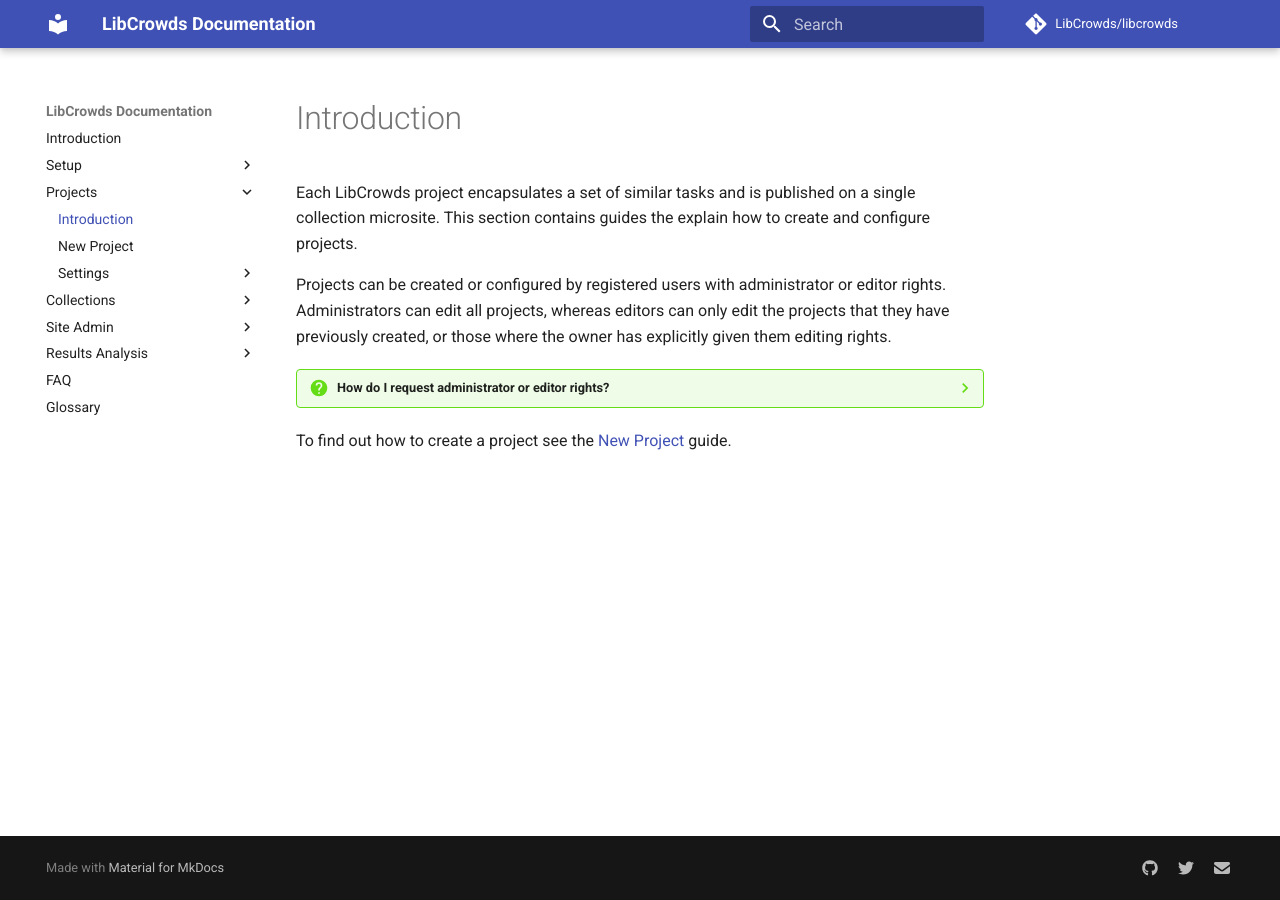
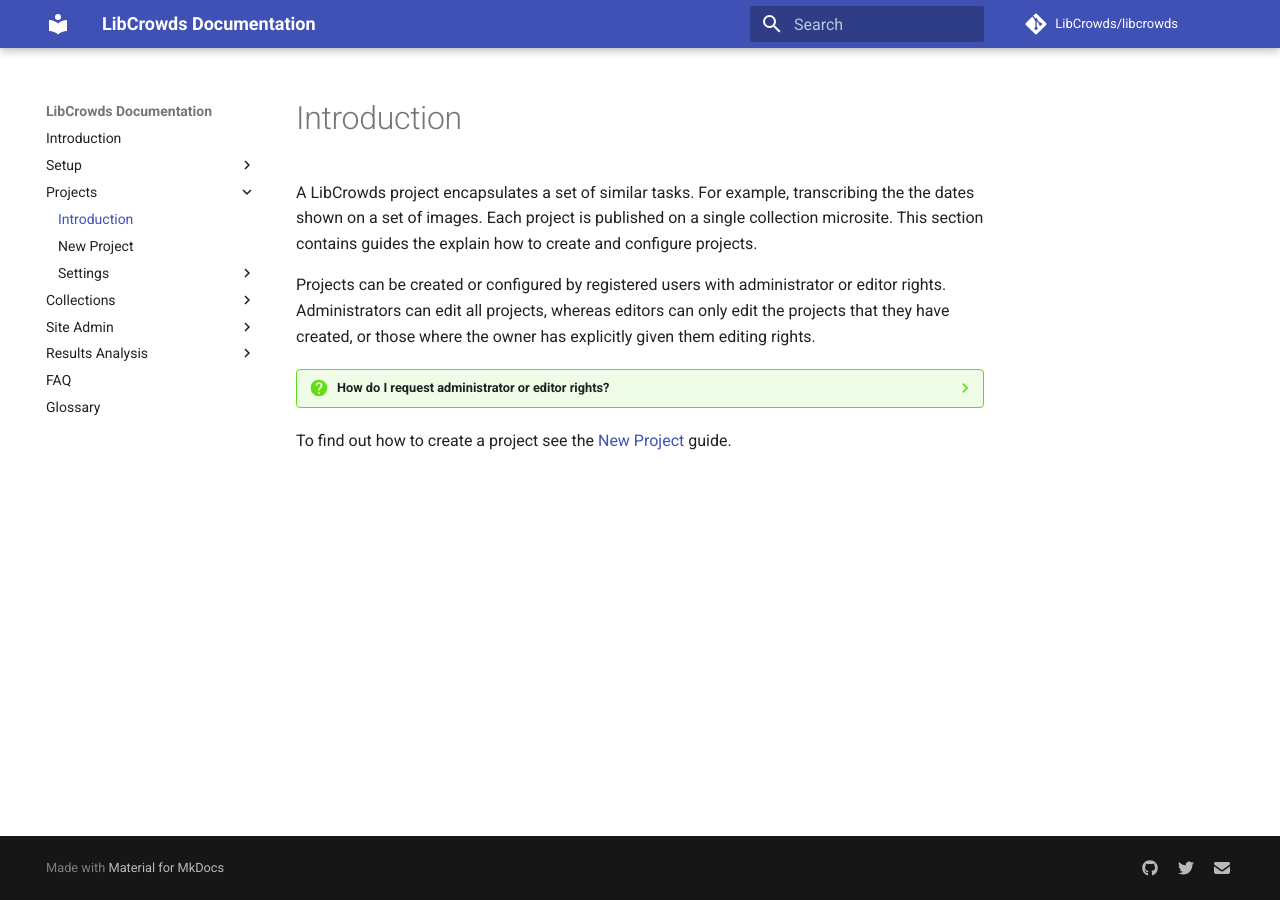
Before and after one commit to LibCrowds/docs, an MkDocs documentation site: the page built from docs/projects/introduction.md, in a window 1280 px wide. Built offline with MkDocs 1.6.1 and Material for MkDocs 9.7.7, drawn with Linux system fonts in a browser that asks for light colours; comment, search, counter and statistics services are not loaded; old or Windows-style settings are respelled for this version of MkDocs.

Commit message:
Update docs

```diff
--- a/docs/projects/introduction.md
+++ b/docs/projects/introduction.md
@@ -1,11 +1,12 @@
-Each LibCrowds project encapsulates a set of similar tasks and is published
+A LibCrowds project encapsulates a set of similar tasks. For example,
+transcribing the the dates shown on a set of images. Each project is published
 on a single collection microsite. This section contains guides the explain
 how to create and configure projects.
 
 Projects can be created or configured by registered users with administrator
 or editor rights. Administrators can edit all projects, whereas editors can
-only edit the projects that they have previously created, or those where
-the owner has explicitly given them editing rights.
+only edit the projects that they have created, or those where the owner has
+explicitly given them editing rights.
 
 ??? question "How do I request administrator or editor rights?"
 
```
Also changed, not shown: docs/collections/introduction.md (+17 -0 lines), docs/projects/tags.md (+8 -2 lines).
